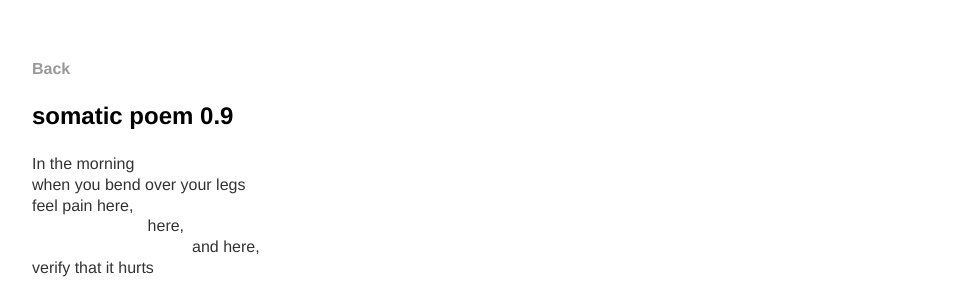
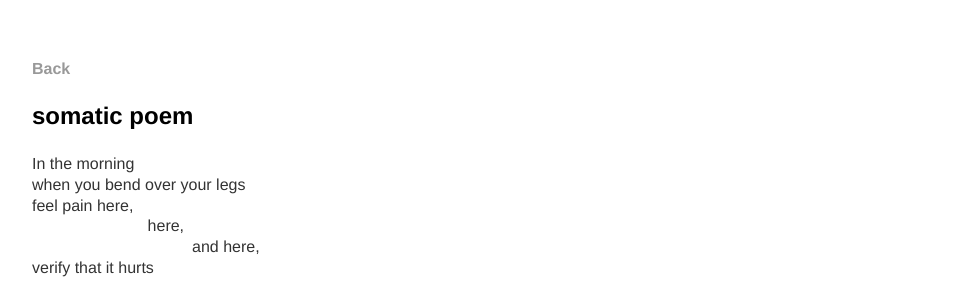
Before and after one commit to serenalwang/serenalwang.github.io, a Jekyll site: the page built from poems/morning.md, in a window 1280 px wide. Shown: the top 297 px of the page, without its empty margins (160-1119 px from the left). Built offline with Jekyll 4.4.1, drawn with Linux system fonts in a browser that asks for light colours.

Commit message:
Update morning.md

```diff
--- a/poems/morning.md
+++ b/poems/morning.md
@@ -3,7 +3,7 @@ layout: poem
 title: somatic poem 0.9
 ---
 
-### somatic poem 0.9
+### somatic poem
 
 In the morning
 when you bend over your legs
```
